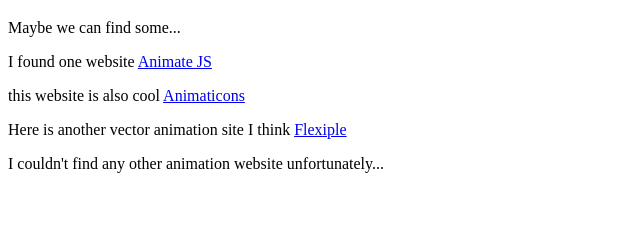
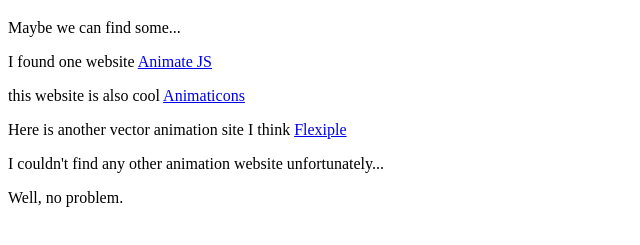
Before and after one commit to silentchallenger/cpnt201-a3, a plain HTML site: page index.html in a window 1280 px wide. Shown: the part 61-306 px from the top of the page, without its empty margins (0-640 px from the left). Drawn offline with Linux system fonts and the light colour scheme.

Commit message:
Update index.html

```diff
--- a/index.html
+++ b/index.html
@@ -13,5 +13,6 @@
   <p> this website is also cool <a href="https://animaticons.co">Animaticons</a> </p>
   <p>Here is another vector animation site I think <a href="https://flexiple.com/illustrations/">Flexiple</a></p>
   <p>I couldn't find any other animation website unfortunately...</p>
+  <p>Well, no problem.</p>
 </body>
 </html>
```
